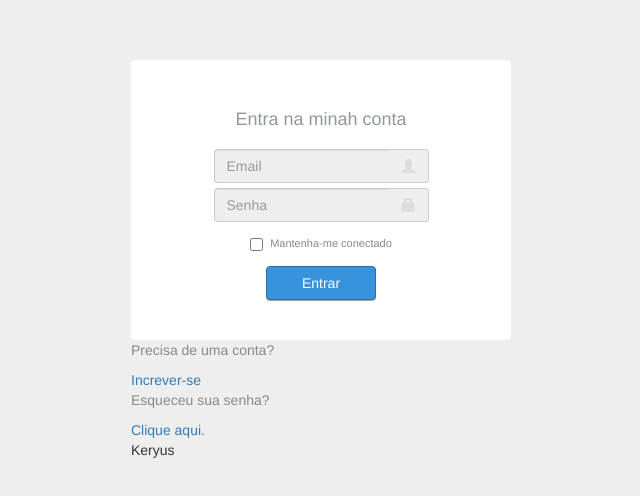
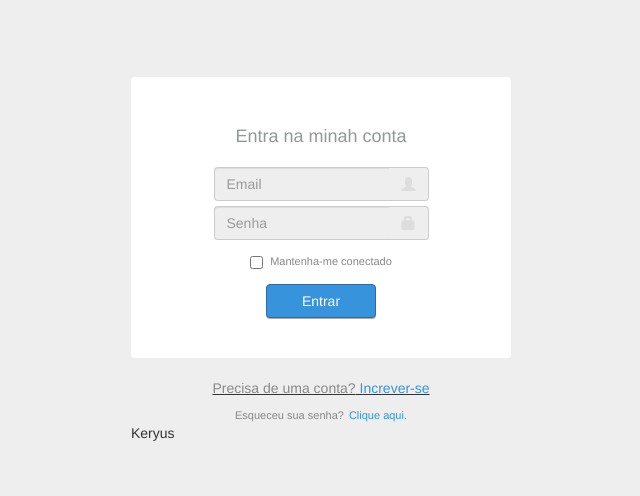
Before and after one commit to flb31/keyrus-test-app, a React app: page / in a window 1280 px wide. Shown: the part 140-636 px from the top of the page, without its empty margins (319-959 px from the left). Built offline with nearby package versions, Linux system fonts and the light colour scheme.

Commit message:
Add style password and sign-up

```diff
--- a/js/App.jsx
+++ b/js/App.jsx
@@ -7,13 +7,13 @@ const App = () => (
   <div>
     <Form />
 
-    <div className="password">
+    <div className="password m-t m-half-b">
       <p>Precisa de uma conta?</p>
-      <a href="/">Increver-se</a>
+      <a href="/">&nbsp;Increver-se</a>
     </div>
 
     <div className="sign-up">
-      <p>Esqueceu sua senha?</p>
+      <p className="m-quarter-r">Esqueceu sua senha?</p>
       <a href="/">Clique aqui.</a>
     </div>
 
--- a/styles/index.scss
+++ b/styles/index.scss
@@ -2,6 +2,7 @@
 @import 'settings/mesaures';
 @import 'settings/spaces';
 @import 'components/form';
+@import 'layout/login';
 @import 'settings/override';
 
 html,
--- /dev/null
+++ b/styles/layout/login.scss
@@ -0,0 +1,23 @@
+@import '../settings/conf';
+
+.password,
+.sign-up {
+    text-align: center;
+
+    p {
+        display: inline;
+    }
+
+    a {
+        color: $link--color;
+    }
+}
+
+.password {
+    font-size: 14px;
+    text-decoration: underline;
+}
+
+.sign-up {
+    font-size: 11px;
+}
--- a/styles/settings/_conf.scss
+++ b/styles/settings/_conf.scss
@@ -22,6 +22,7 @@ $lg--start: 1170px!default;
 $title--color: #929898;
 $input--bg--color: #EEE;
 $btn--primary--color: #3693dc;
+$link--color: #3693dc;
 $text--color: #888;
 $shadow--button: #AAA;
 $input--icon--color: #DDD;
```
